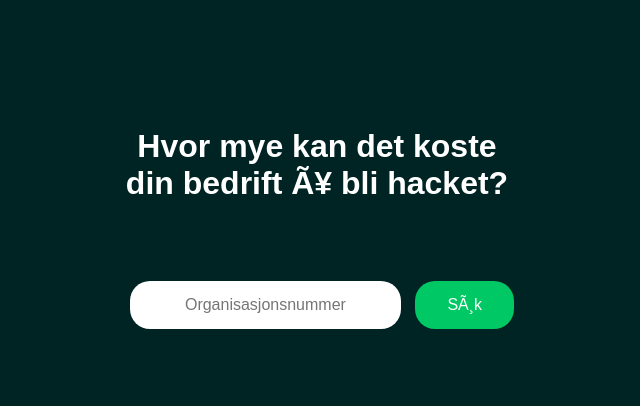
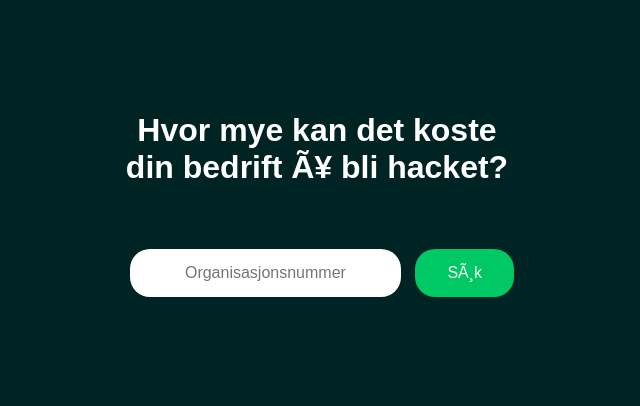
Before and after one commit to palskogen88/hacktulator, a plain HTML site: page index.html in a window 1280 px wide. Shown: the whole page, without its empty margins (323-963 px from the left). Drawn offline with Linux system fonts and the light colour scheme.

Commit message:
Update style.css

```diff
--- a/style.css
+++ b/style.css
@@ -13,10 +13,11 @@
 html {
   background-color: #002323;
   color: #FFF;
+  align-items:center;
 }
 
 h1 {
-  padding: 1.5em;
+  padding: 1em;
 }
 
 #main {
```
